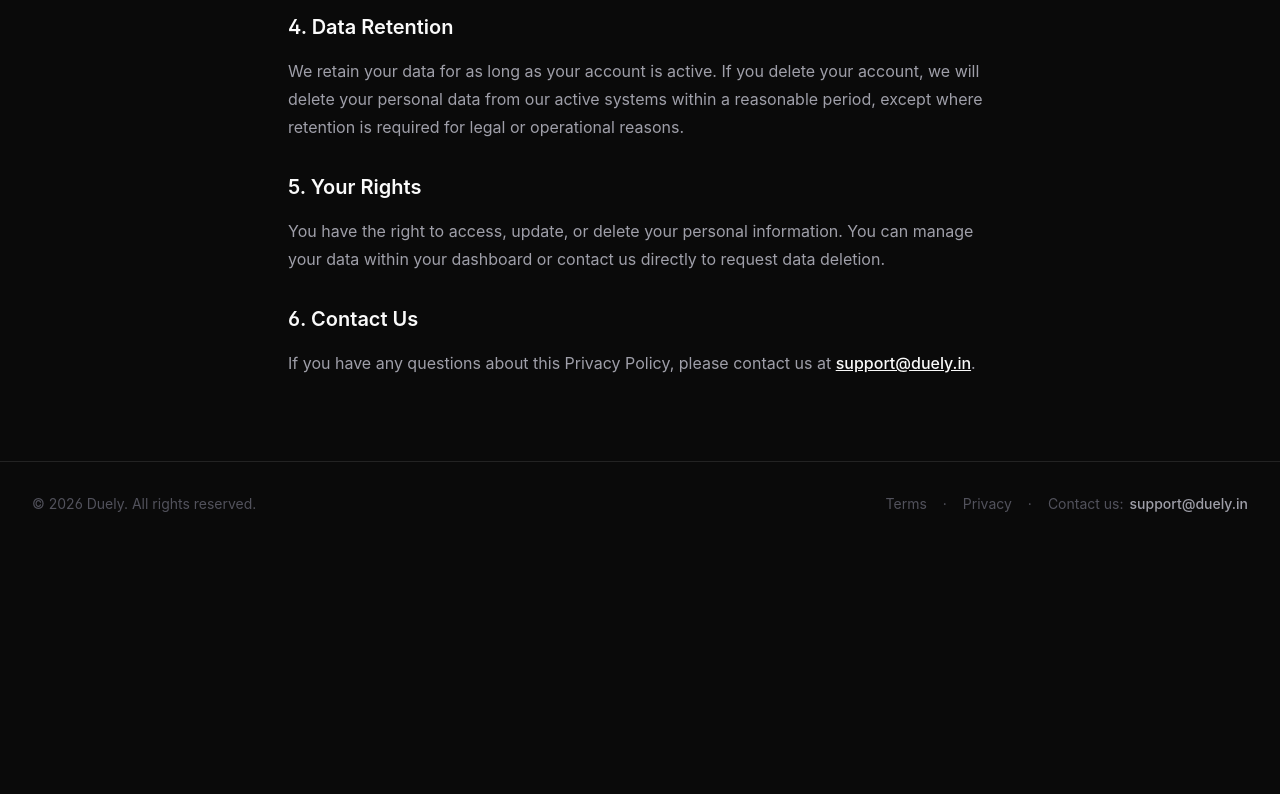
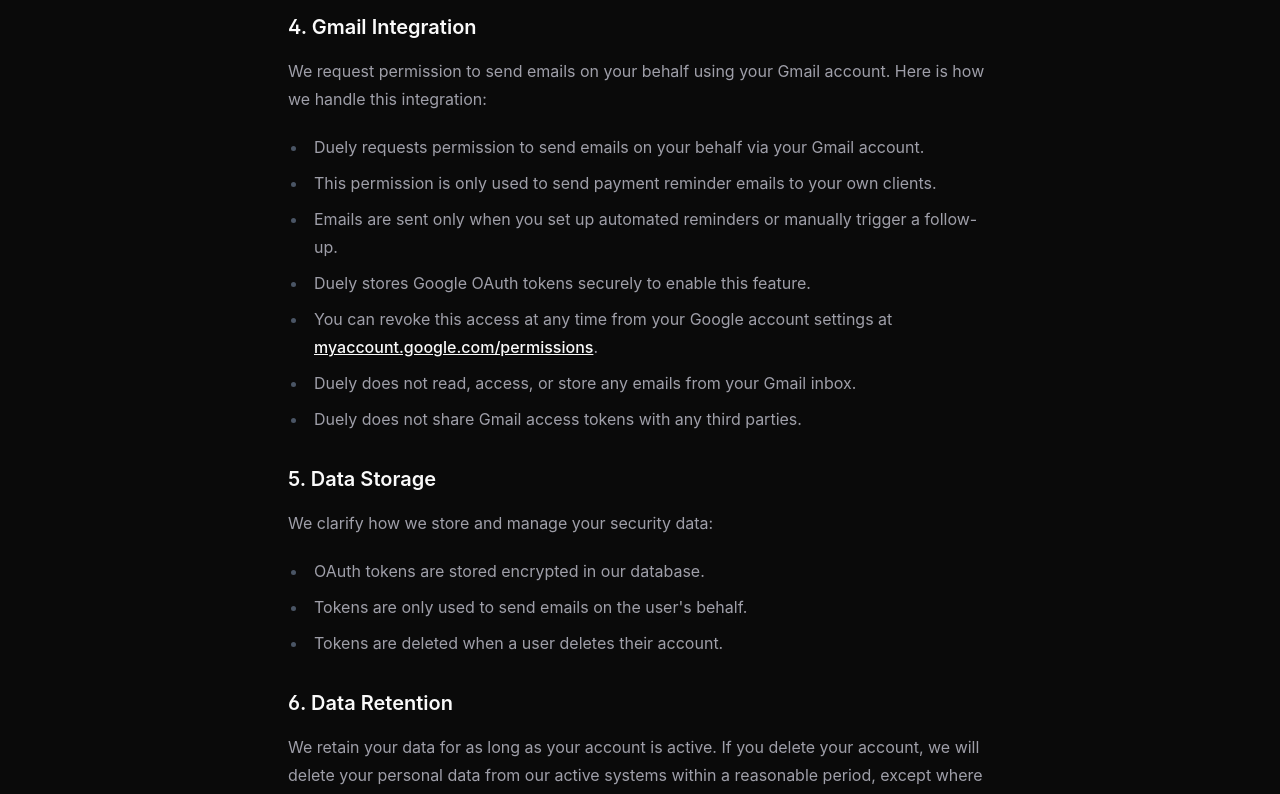
Before and after one commit to AbhishekU05/nudge, a Next.js app: page /privacy in a window 1280 px wide. Shown: the part 1080-1874 px from the top of the page. Before the commit the page ends 1626 px from the top, so only its background shows below. Built offline with nearby package versions, Linux system fonts and the light colour scheme.

Commit message:
updated privacy policy

```diff
--- a/app/privacy/page.tsx
+++ b/app/privacy/page.tsx
@@ -60,21 +60,45 @@
             </div>
 
             <div>
-              <h2 className="text-xl font-semibold text-zinc-50 mt-8 mb-4">4. Data Retention</h2>
+              <h2 className="text-xl font-semibold text-zinc-50 mt-8 mb-4">4. Gmail Integration</h2>
+              <p className="mb-2">We request permission to send emails on your behalf using your Gmail account. Here is how we handle this integration:</p>
+              <ul className="list-disc pl-5 space-y-1">
+                <li>Duely requests permission to send emails on your behalf via your Gmail account.</li>
+                <li>This permission is only used to send payment reminder emails to your own clients.</li>
+                <li>Emails are sent only when you set up automated reminders or manually trigger a follow-up.</li>
+                <li>Duely stores Google OAuth tokens securely to enable this feature.</li>
+                <li>You can revoke this access at any time from your Google account settings at <a href="https://myaccount.google.com/permissions" target="_blank" rel="noopener noreferrer" className="text-zinc-50 hover:underline">myaccount.google.com/permissions</a>.</li>
+                <li>Duely does not read, access, or store any emails from your Gmail inbox.</li>
+                <li>Duely does not share Gmail access tokens with any third parties.</li>
+              </ul>
+            </div>
+
+            <div>
+              <h2 className="text-xl font-semibold text-zinc-50 mt-8 mb-4">5. Data Storage</h2>
+              <p className="mb-2">We clarify how we store and manage your security data:</p>
+              <ul className="list-disc pl-5 space-y-1">
+                <li>OAuth tokens are stored encrypted in our database.</li>
+                <li>Tokens are only used to send emails on the user's behalf.</li>
+                <li>Tokens are deleted when a user deletes their account.</li>
+              </ul>
+            </div>
+
+            <div>
+              <h2 className="text-xl font-semibold text-zinc-50 mt-8 mb-4">6. Data Retention</h2>
               <p>
                 We retain your data for as long as your account is active. If you delete your account, we will delete your personal data from our active systems within a reasonable period, except where retention is required for legal or operational reasons.
               </p>
             </div>
 
             <div>
-              <h2 className="text-xl font-semibold text-zinc-50 mt-8 mb-4">5. Your Rights</h2>
+              <h2 className="text-xl font-semibold text-zinc-50 mt-8 mb-4">7. Your Rights</h2>
               <p>
                 You have the right to access, update, or delete your personal information. You can manage your data within your dashboard or contact us directly to request data deletion.
               </p>
             </div>
 
             <div>
-              <h2 className="text-xl font-semibold text-zinc-50 mt-8 mb-4">6. Contact Us</h2>
+              <h2 className="text-xl font-semibold text-zinc-50 mt-8 mb-4">8. Contact Us</h2>
               <p>
                 If you have any questions about this Privacy Policy, please contact us at <a href="mailto:support@duely.in" className="text-zinc-50 hover:underline">support@duely.in</a>.
               </p>
```
